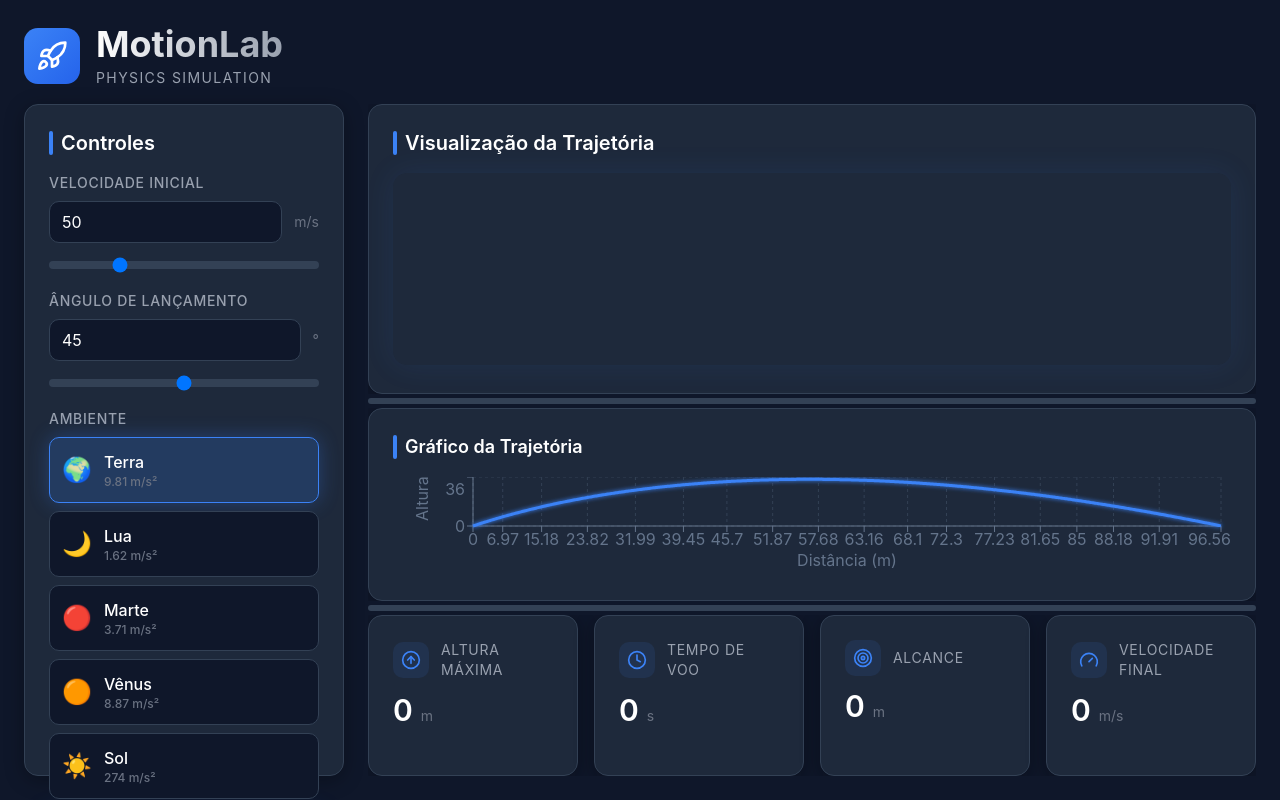
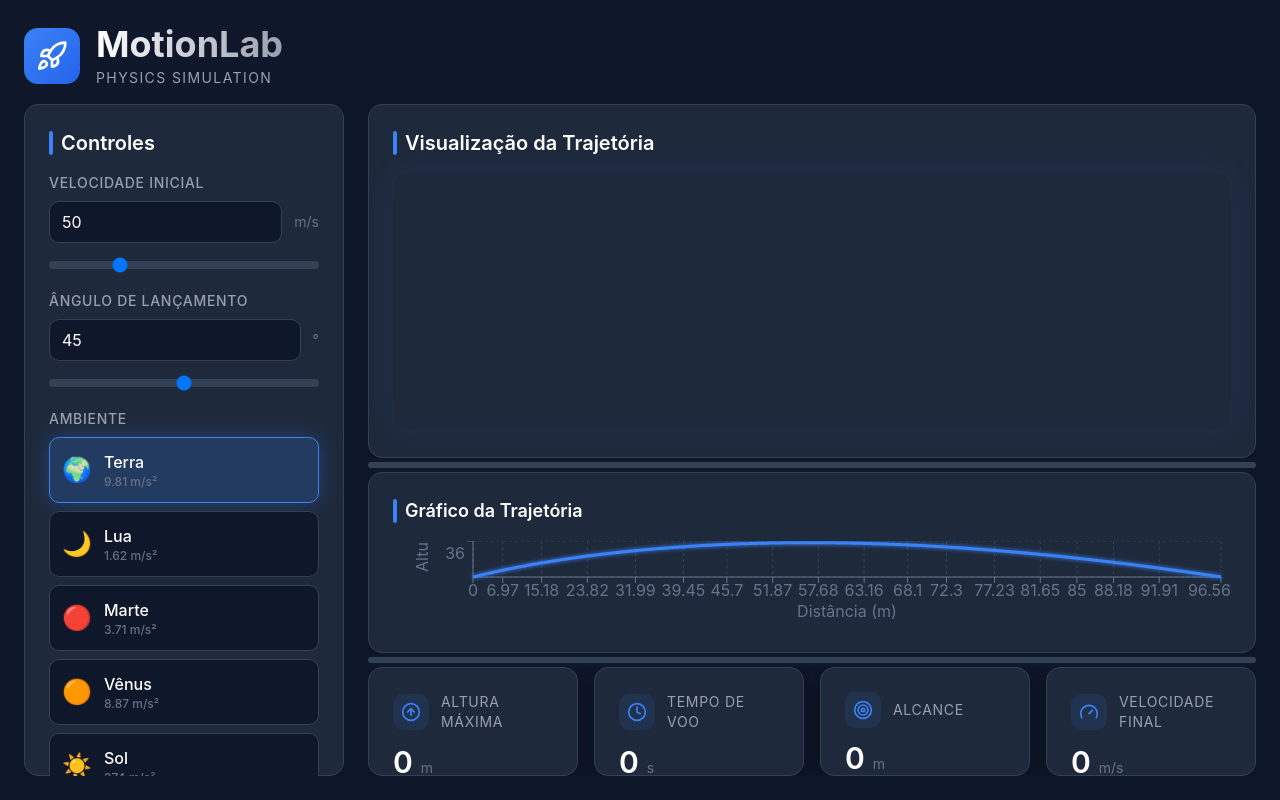
Before and after one commit to JkbSousa/MotionLab, a React (Vite) app in the folder frontend/: page / in a window 1280 px wide. Built offline with nearby package versions, Linux system fonts and the light colour scheme.

Commit message:
adjust panel sizes

```diff
--- a/frontend/src/app/App.tsx
+++ b/frontend/src/app/App.tsx
@@ -338,14 +338,15 @@ export default function App() {
     <div className="h-screen overflow-hidden bg-[#0f172a] text-white p-6 flex flex-col">
       {header}
       <div className="flex-1 min-h-0 flex gap-6">
-        <motion.aside initial={{ opacity: 0, x: -20 }} animate={{ opacity: 1, x: 0 }} transition={{ duration: 0.5, delay: 0.1 }} className="w-80 shrink-0">
+        <motion.aside initial={{ opacity: 0, x: -20 }} animate={{ opacity: 1, x: 0 }} transition={{ duration: 0.5, delay: 0.1 }} className="w-80 shrink-0 overflow-hidden">
           {controls(false)}
         </motion.aside>
 
-        <div className="flex-1 min-w-0 h-full">
+        <div className="flex-1 min-w-0 h-full overflow-hidden">
           <PanelGroup direction="vertical" className="h-full">
 
-            <Panel defaultSize={45} minSize={20}>
+            <Panel defaultSize={55} minSize={20}>
+              <div className="h-full overflow-hidden">
                 <div className="bg-[#1e293b] rounded-xl p-6 border border-[#334155] h-full" style={{ boxShadow: '0 4px 20px rgba(0, 0, 0, 0.3)' }}>
                   <h2 className="text-xl font-semibold mb-4 flex items-center gap-2">
                     <div className="w-1 h-6 bg-[#3b82f6] rounded-full" />
@@ -359,24 +360,27 @@ export default function App() {
                     />
                   </div>
                 </div>
+              </div>
             </Panel>
 
             <PanelResizeHandle hitAreaMargins={{ coarse: 4, fine: 4 }} className="h-1.5 rounded-full bg-[#334155] hover:bg-[#3b82f6] transition-colors cursor-row-resize my-1" />
 
-            <Panel defaultSize={30} minSize={15}>
-              <div className="h-full">
+            <Panel defaultSize={28} minSize={15}>
+              <div className="h-full overflow-hidden">
                 <TrajectoryChart velocity={velocity} angle={angle} gravity={gravity} dragCoefficient={dragCoefficient} />
               </div>
             </Panel>
 
             <PanelResizeHandle hitAreaMargins={{ coarse: 4, fine: 4 }} className="h-1.5 rounded-full bg-[#334155] hover:bg-[#3b82f6] transition-colors cursor-row-resize my-1" />
 
-            <Panel defaultSize={25} minSize={15}>
+            <Panel defaultSize={17} minSize={12}>
+              <div className="h-full overflow-hidden">
                 <div className="grid grid-cols-4 gap-4 h-full">
                   <MetricCard icon={ArrowUpCircle} label="Altura Máxima" value={metrics.maxHeight.toString()} unit="m" delay={0} />
                   <MetricCard icon={Clock} label="Tempo de Voo" value={metrics.flightTime.toString()} unit="s" delay={0.1} />
                   <MetricCard icon={Target} label="Alcance" value={metrics.range.toString()} unit="m" delay={0.2} />
                   <MetricCard icon={Gauge} label="Velocidade Final" value={metrics.finalVelocity.toString()} unit="m/s" delay={0.3} />
+                </div>
               </div>
             </Panel>
 
```
Lines whose indentation alone changed are shown as unchanged.
